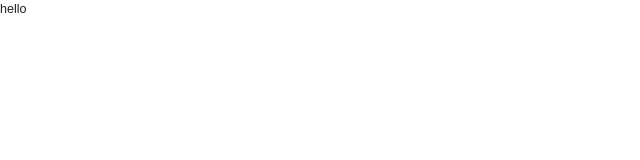
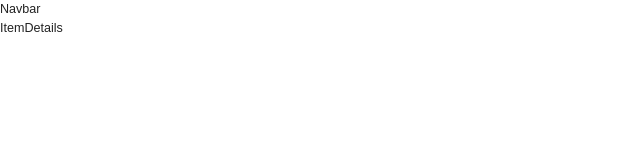
Before and after one commit to YitavGil/music-store, a React (Vite) app: page /item/1 in a window 1280 px wide. Shown: the top 160 px of the page, without its empty margins (0-640 px from the left). Built offline with nearby package versions, Linux system fonts and the light colour scheme; a web font is replaced by a local one.

Commit message:
setup routing

```diff
--- a/src/App.jsx
+++ b/src/App.jsx
@@ -1,28 +1,36 @@
-import { useState, useEffect } from 'react';
-import {
-  BrowserRouter,
-  Routes,
-  Route,
-  useLocation
-} from 'react-router-dom';
+import { useState, useEffect } from "react";
+import { BrowserRouter, Routes, Route, useLocation } from "react-router-dom";
+import Home from "./scenes/home/Home";
+import ItemDetails from "./scenes/itemDetails/ItemDetails";
+import Checkout from "./scenes/checkout/Checkout";
+import Confirmation from "./scenes/checkout/Confirmation";
+import Navbar from "./scenes/global/Navbar";
 
-const scrollToTop = () => {
+const ScrollToTop = () => {
   const { pathname } = useLocation();
 
   useEffect(() => {
-    window.scrollTo(0, 0)
-  }, [pathname])
+    window.scrollTo(0, 0);
+  }, [pathname]);
+
+  return null;
+};
+
+function App() {
+  return (
+    <div className="App">
+      <BrowserRouter>
+      <Navbar />
+        <ScrollToTop />
+        <Routes>
+          <Route path="/" element={<Home />} />
+          <Route path="item/:itemId" element={<ItemDetails />} />
+          <Route path="checkout" element={<Checkout />} />
+          <Route path="checkout/success" element={<Confirmation />} />
+        </Routes>
+      </BrowserRouter>
+    </div>
+  );
 }
 
-
-function App() {
-  const [count, setCount] = useState(0)
-
-  return (
-    <div className="App">
-    hello
-    </div>
-  )
-}
-
-export default App
+export default App;
--- /dev/null
+++ b/src/scenes/checkout/Checkout.jsx
@@ -0,0 +1,9 @@
+import React from 'react'
+
+const Checkout = () => {
+  return (
+    <div>Checkout</div>
+  )
+}
+
+export default Checkout
--- /dev/null
+++ b/src/scenes/checkout/Confirmation.jsx
@@ -0,0 +1,9 @@
+import React from 'react'
+
+const Confirmation = () => {
+  return (
+    <div>Confirmation</div>
+  )
+}
+
+export default Confirmation
--- /dev/null
+++ b/src/scenes/global/Navbar.jsx
@@ -0,0 +1,9 @@
+import React from 'react'
+
+const Navbar = () => {
+  return (
+    <div>Navbar</div>
+  )
+}
+
+export default Navbar
--- /dev/null
+++ b/src/scenes/home/Home.jsx
@@ -0,0 +1,9 @@
+import React from 'react'
+
+const Home = () => {
+  return (
+    <div>Home</div>
+  )
+}
+
+export default Home
--- /dev/null
+++ b/src/scenes/itemDetails/ItemDetails.jsx
@@ -0,0 +1,9 @@
+import React from 'react'
+
+const ItemDetails = () => {
+  return (
+    <div>ItemDetails</div>
+  )
+}
+
+export default ItemDetails
```
